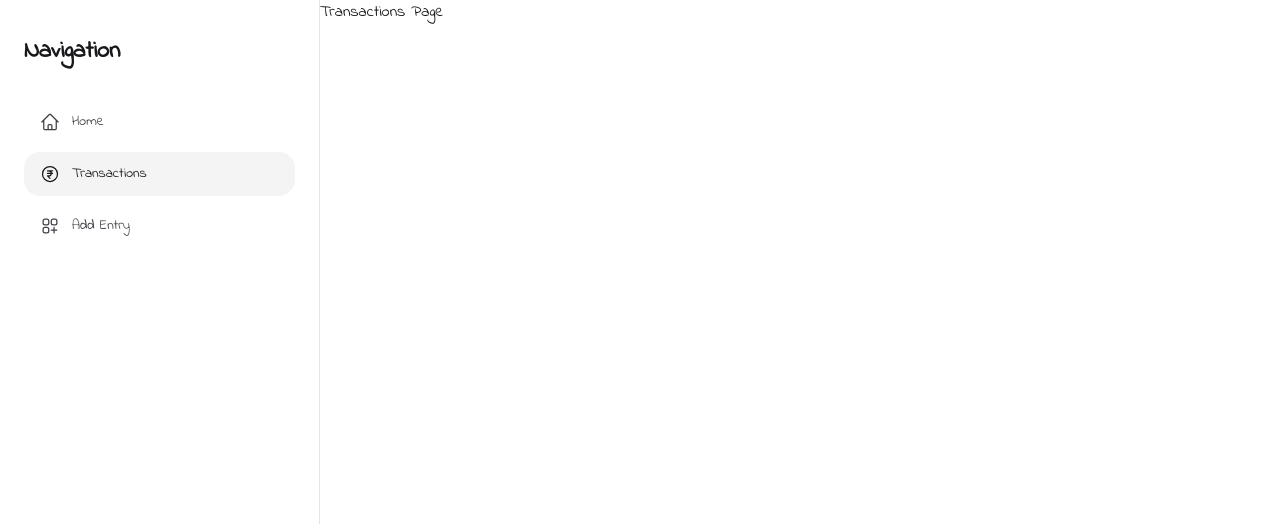
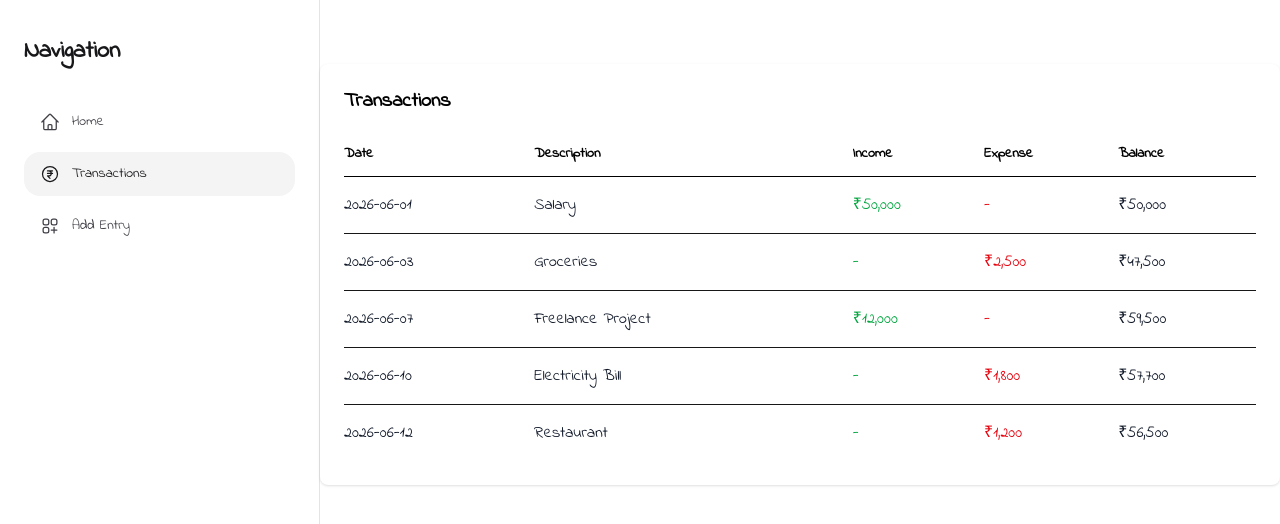
Before and after one commit to im-shikha/next-app-router, a Next.js app: page /transactions in a window 1280 px wide. Shown: the top 524 px of the page. Built offline with nearby package versions, Linux system fonts and the light colour scheme.

Commit message:
add transactions and entry UI

```diff
--- a/src/app/add-entry/page.tsx
+++ b/src/app/add-entry/page.tsx
@@ -1,3 +1,67 @@
-export default function AddEntry() {
-  return <p>Add Entry Page</p>;
+export default function AddEntryForm() {
+  return (
+    <div className="rounded-lg bg-gray-50 p-6 text-gray-900">
+      <h2 className="mb-4 text-lg font-semibold">Add Entry</h2>
+
+      <form className="space-y-4">
+        <div>
+          <label htmlFor="date" className="mb-1 block text-gray-700">
+            Date
+          </label>
+          <input id="date" type="date" className="w-full rounded border p-2" />
+        </div>
+
+        <div>
+          <label htmlFor="description" className="mb-1 block text-gray-700">
+            Description
+          </label>
+          <input
+            id="description"
+            type="text"
+            className="w-full rounded border p-2"
+          />
+        </div>
+
+        <div>
+          <label htmlFor="income" className="mb-1 block text-gray-700">
+            Income
+          </label>
+          <input
+            id="income"
+            type="number"
+            className="w-full rounded border p-2"
+          />
+        </div>
+
+        <div>
+          <label htmlFor="expense" className="mb-1 block text-gray-700">
+            Expense
+          </label>
+          <input
+            id="expense"
+            type="number"
+            className="w-full rounded border p-2"
+          />
+        </div>
+
+        <div>
+          <label htmlFor="balance" className="mb-1 block text-gray-700">
+            Balance
+          </label>
+          <input
+            id="balance"
+            type="number"
+            className="w-full rounded border p-2"
+          />
+        </div>
+
+        <button
+          type="submit"
+          className="rounded bg-blue-600 px-4 py-2 text-white hover:bg-blue-700"
+        >
+          Add Entry
+        </button>
+      </form>
+    </div>
+  );
 }
--- a/src/app/transactions/page.tsx
+++ b/src/app/transactions/page.tsx
@@ -1,3 +1,104 @@
-export default function Page() {
-  return <p>Transactions Page</p>;
+type Transaction = {
+  id: number;
+  date: string;
+  description: string;
+  income: number;
+  expense: number;
+  balance: number;
+};
+
+const transactions: Transaction[] = [
+  {
+    id: 1,
+    date: "2026-06-01",
+    description: "Salary",
+    income: 50000,
+    expense: 0,
+    balance: 50000,
+  },
+  {
+    id: 2,
+    date: "2026-06-03",
+    description: "Groceries",
+    income: 0,
+    expense: 2500,
+    balance: 47500,
+  },
+  {
+    id: 3,
+    date: "2026-06-07",
+    description: "Freelance Project",
+    income: 12000,
+    expense: 0,
+    balance: 59500,
+  },
+  {
+    id: 4,
+    date: "2026-06-10",
+    description: "Electricity Bill",
+    income: 0,
+    expense: 1800,
+    balance: 57700,
+  },
+  {
+    id: 5,
+    date: "2026-06-12",
+    description: "Restaurant",
+    income: 0,
+    expense: 1200,
+    balance: 56500,
+  },
+];
+
+export default function Transactions() {
+  return (
+    <div className="rounded-lg bg-white p-6 shadow justify-center mt-16">
+      <h2 className="mb-4 text-xl font-semibold text-black">Transactions</h2>
+
+      <div className="overflow-x-auto">
+        <table className="w-full border-collapse">
+          <thead>
+            <tr className="border-b text-left text-sm text-black">
+              <th className="py-3">Date</th>
+              <th className="py-3">Description</th>
+              <th className="py-3">Income</th>
+              <th className="py-3">Expense</th>
+              <th className="py-3">Balance</th>
+            </tr>
+          </thead>
+
+          <tbody>
+            {transactions.map((transaction) => (
+              <tr
+                key={transaction.id}
+                className="border-b last:border-b-0 hover:bg-gray-50"
+              >
+                <td className="py-4 text-gray-900">{transaction.date}</td>
+
+                <td className="py-4 text-gray-900">
+                  {transaction.description}
+                </td>
+
+                <td className="py-4 text-green-600">
+                  {transaction.income > 0
+                    ? `₹${transaction.income.toLocaleString()}`
+                    : "-"}
+                </td>
+
+                <td className="py-4 text-red-600">
+                  {transaction.expense > 0
+                    ? `₹${transaction.expense.toLocaleString()}`
+                    : "-"}
+                </td>
+
+                <td className="py-4 font-medium text-gray-900">
+                  ₹{transaction.balance.toLocaleString()}
+                </td>
+              </tr>
+            ))}
+          </tbody>
+        </table>
+      </div>
+    </div>
+  );
 }
```
